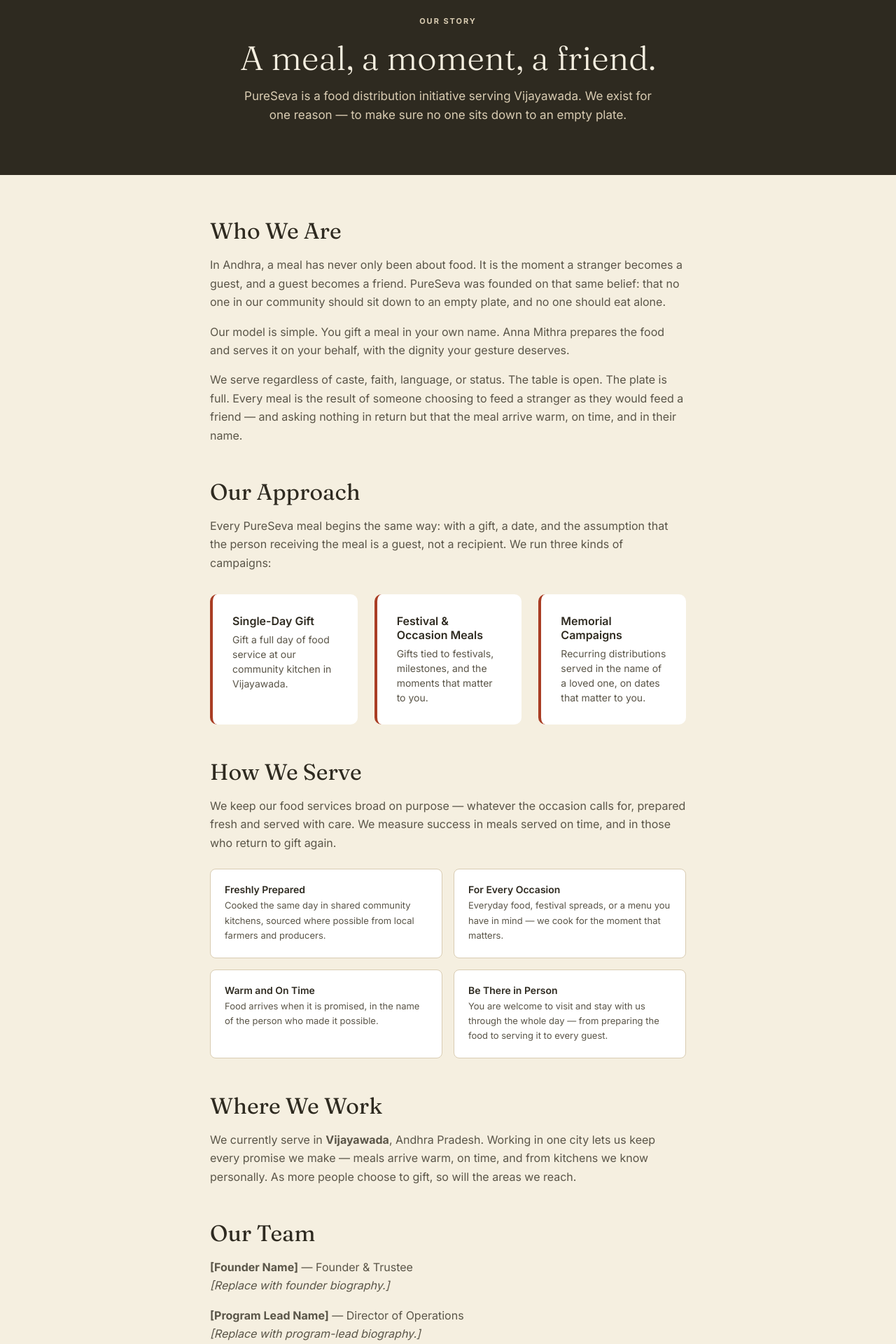
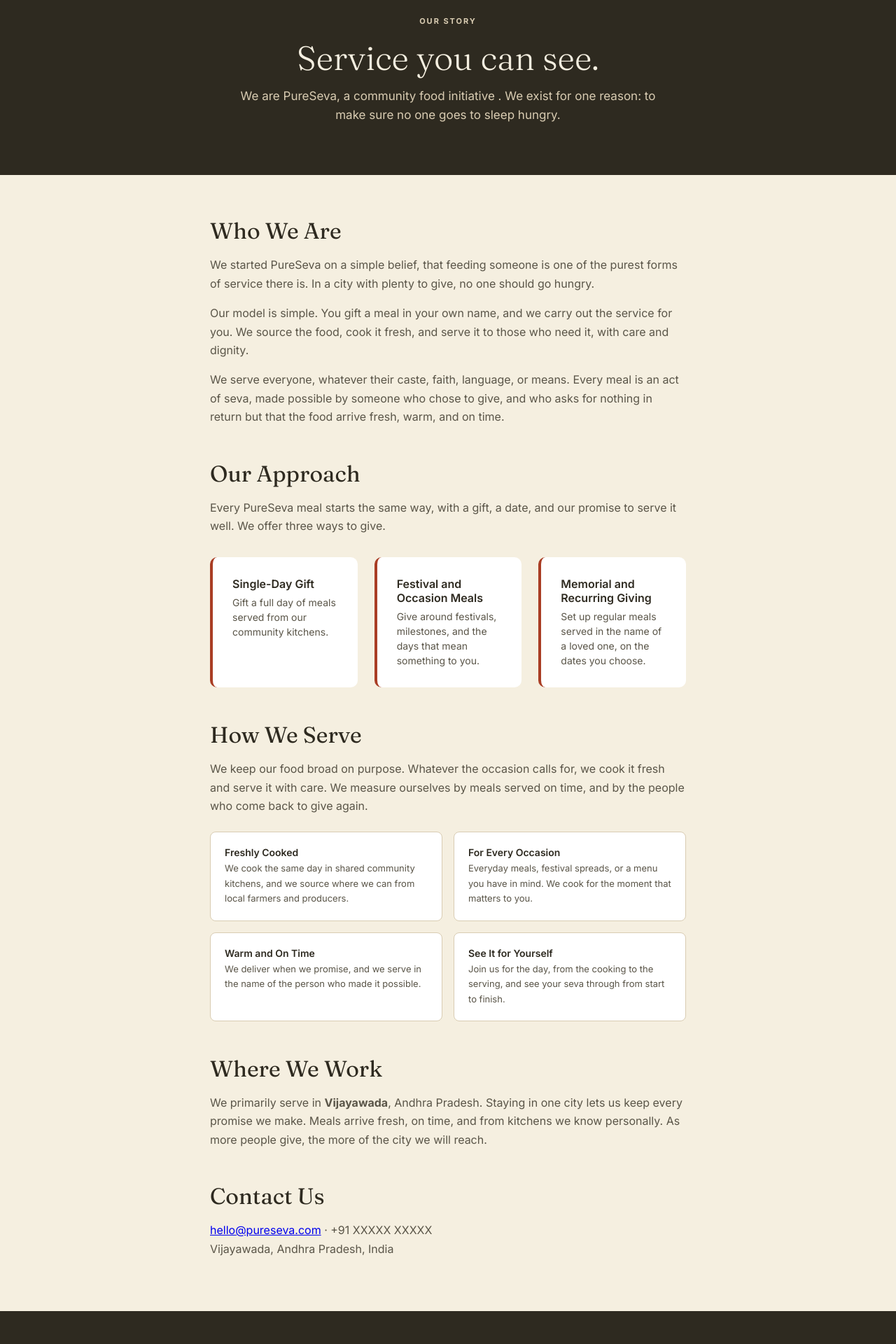
Before and after one commit to pureseva/pureseva-website, a Next.js app: page /about in a window 1280 px wide. Shown: the part 140-2060 px from the top of the page at 70% size. Built offline with nearby package versions, Linux system fonts and the light colour scheme.

Commit message:
content rewrite

```diff
--- a/app/about/page.tsx
+++ b/app/about/page.tsx
@@ -4,40 +4,40 @@ import Link from "next/link";
 export const metadata: Metadata = {
   title: "About Us — PureSeva",
   description:
-    "PureSeva is a food distribution initiative serving Vijayawada — to make sure no one sits down to an empty plate.",
+    "PureSeva is a community food initiative. We exist for one reason: to make sure no one goes to sleep hungry.",
 };
 
 const campaignTypes = [
   {
     title: "Single-Day Gift",
-    body: "Gift a full day of food service at our community kitchen in Vijayawada.",
+    body: "Gift a full day of meals served from our community kitchens.",
   },
   {
-    title: "Festival & Occasion Meals",
-    body: "Gifts tied to festivals, milestones, and the moments that matter to you.",
+    title: "Festival and Occasion Meals",
+    body: "Give around festivals, milestones, and the days that mean something to you.",
   },
   {
-    title: "Memorial Campaigns",
-    body: "Recurring distributions served in the name of a loved one, on dates that matter to you.",
+    title: "Memorial and Recurring Giving",
+    body: "Set up regular meals served in the name of a loved one, on the dates you choose.",
   },
 ];
 
 const promises = [
   {
-    title: "Freshly Prepared",
-    body: "Cooked the same day in shared community kitchens, sourced where possible from local farmers and producers.",
+    title: "Freshly Cooked",
+    body: "We cook the same day in shared community kitchens, and we source where we can from local farmers and producers.",
   },
   {
     title: "For Every Occasion",
-    body: "Everyday food, festival spreads, or a menu you have in mind — we cook for the moment that matters.",
+    body: "Everyday meals, festival spreads, or a menu you have in mind. We cook for the moment that matters to you.",
   },
   {
     title: "Warm and On Time",
-    body: "Food arrives when it is promised, in the name of the person who made it possible.",
+    body: "We deliver when we promise, and we serve in the name of the person who made it possible.",
   },
   {
-    title: "Be There in Person",
-    body: "You are welcome to visit and stay with us through the whole day — from preparing the food to serving it to every guest.",
+    title: "See It for Yourself",
+    body: "Join us for the day, from the cooking to the serving, and see your seva through from start to finish.",
   },
 ];
 
@@ -46,40 +46,36 @@ export default function AboutPage() {
     <main>
       <div className="about-hero">
         <div className="eyebrow">Our Story</div>
-        <h1>A meal, a moment, a friend.</h1>
+        <h1>Service you can see.</h1>
         <p>
-          PureSeva is a food distribution initiative serving Vijayawada. We
-          exist for one reason — to make sure no one sits down to an empty
-          plate.
+          We are PureSeva, a community food initiative . We exist
+          for one reason: to make sure no one goes to sleep hungry.
         </p>
       </div>
 
       <section className="about-body">
         <h2>Who We Are</h2>
         <p>
-          In Andhra, a meal has never only been about food. It is the moment a
-          stranger becomes a guest, and a guest becomes a friend. PureSeva
-          was founded on that same belief: that no one in our community should
-          sit down to an empty plate, and no one should eat alone.
+          We started PureSeva on a simple belief, that feeding someone is one
+          of the purest forms of service there is. In a city with plenty to
+          give, no one should go hungry.
         </p>
         <p>
-          Our model is simple. You gift a meal in your own name. Anna
-          Mithra prepares the food and serves it on your behalf, with the
-          dignity your gesture deserves.
+          Our model is simple. You gift a meal in your own name, and we carry
+          out the service for you. We source the food, cook it fresh, and
+          serve it to those who need it, with care and dignity.
         </p>
         <p>
-          We serve regardless of caste, faith, language, or status. The table
-          is open. The plate is full. Every meal is the result of someone
-          choosing to feed a stranger as they would feed a friend — and asking
-          nothing in return but that the meal arrive warm, on time, and in
-          their name.
+          We serve everyone, whatever their caste, faith, language, or means.
+          Every meal is an act of seva, made possible by someone who chose to
+          give, and who asks for nothing in return but that the food arrive
+          fresh, warm, and on time.
         </p>
 
         <h2>Our Approach</h2>
         <p>
-          Every PureSeva meal begins the same way: with a gift, a date,
-          and the assumption that the person receiving the meal is a guest, not
-          a recipient. We run three kinds of campaigns:
+          Every PureSeva meal starts the same way, with a gift, a date, and
+          our promise to serve it well. We offer three ways to give.
         </p>
 
         <div className="campaign-types">
@@ -93,9 +89,9 @@ export default function AboutPage() {
 
         <h2>How We Serve</h2>
         <p>
-          We keep our food services broad on purpose — whatever the occasion
-          calls for, prepared fresh and served with care. We measure success in
-          meals served on time, and in those who return to gift again.
+          We keep our food broad on purpose. Whatever the occasion calls for,
+          we cook it fresh and serve it with care. We measure ourselves by
+          meals served on time, and by the people who come back to give again.
         </p>
         <div className="locations">
           {promises.map((promise) => (
@@ -108,22 +104,10 @@ export default function AboutPage() {
 
         <h2>Where We Work</h2>
         <p>
-          We currently serve in <strong>Vijayawada</strong>, Andhra Pradesh.
-          Working in one city lets us keep every promise we make — meals
-          arrive warm, on time, and from kitchens we know personally. As more
-          people choose to gift, so will the areas we reach.
-        </p>
-
-        <h2>Our Team</h2>
-        <p>
-          <strong>[Founder Name]</strong> — Founder &amp; Trustee
-          <br />
-          <em>[Replace with founder biography.]</em>
-        </p>
-        <p>
-          <strong>[Program Lead Name]</strong> — Director of Operations
-          <br />
-          <em>[Replace with program-lead biography.]</em>
+          We primarily serve in  <strong>Vijayawada</strong>, Andhra Pradesh. Staying in
+          one city lets us keep every promise we make. Meals arrive fresh, on
+          time, and from kitchens we know personally. As more people give, the
+          more of the city we will reach.
         </p>
 
         <h2>Contact Us</h2>
@@ -136,8 +120,8 @@ export default function AboutPage() {
       </section>
 
       <section className="cta-band">
-        <h2>Be a friend to someone today.</h2>
-        <div className="telugu-cta">ఈ రోజు ఎవరికైనా మిత్రుడు అవ్వండి.</div>
+        <h2>Make your seva count today.</h2>
+        <div className="telugu-cta">ఈ రోజు మీ సేవను అందించండి.</div>
         <Link href="/gift">Gift a Meal →</Link>
       </section>
     </main>
--- a/app/gift/page.tsx
+++ b/app/gift/page.tsx
@@ -4,7 +4,7 @@ import GiftForm from "@/components/GiftForm";
 export const metadata: Metadata = {
   title: "Gift a Meal — PureSeva",
   description:
-    "Choose a meal, pick a date, and PureSeva will serve it in your name to people in Vijayawada.",
+    "Choose a meal, pick a date, and PureSeva will cook and serve it in your name across Vijayawada.",
 };
 
 export default function GiftPage() {
@@ -13,8 +13,8 @@ export default function GiftPage() {
       <div className="page-header">
         <h1>Gift a Meal</h1>
         <p>
-          Choose a meal, pick a date, and we&apos;ll serve it in your name —
-          in Vijayawada.
+          Choose a meal, pick a date, and we will cook and serve it in your
+          name across Vijayawada.
         </p>
       </div>
       <GiftForm />
--- a/app/layout.tsx
+++ b/app/layout.tsx
@@ -20,9 +20,9 @@ const notoSansTelugu = Noto_Sans_Telugu({
 });
 
 export const metadata: Metadata = {
-  title: "PureSeva — A friend at every meal.",
+  title: "PureSeva — Pure seva, made and served with care.",
   description:
-    "PureSeva is a community-led platform for gifted meal distributions in Vijayawada, Andhra Pradesh. Gift a meal in your name — we cook it, serve it, and make sure no one sits down to an empty plate.",
+    "PureSeva is a community food initiative in Vijayawada, Andhra Pradesh. You gift a meal in your name, and we cook it, serve it, and make sure no one goes to sleep hungry.",
 };
 
 export default function RootLayout({
--- a/components/Footer.tsx
+++ b/components/Footer.tsx
@@ -9,7 +9,7 @@ export default function Footer() {
           <Logo />
           <span>PureSeva</span>
         </Link>
-        <p>A friend at every meal.</p>
+        <p>Pure seva, made and served with care.</p>
       </div>
       <div className="cols">
         <div className="col">
```
Also changed, not shown: app/page.tsx (+25 -26 lines), components/GiftForm.tsx (+5 -5 lines), 2 other files (tests, documents, lock files or other folders).
